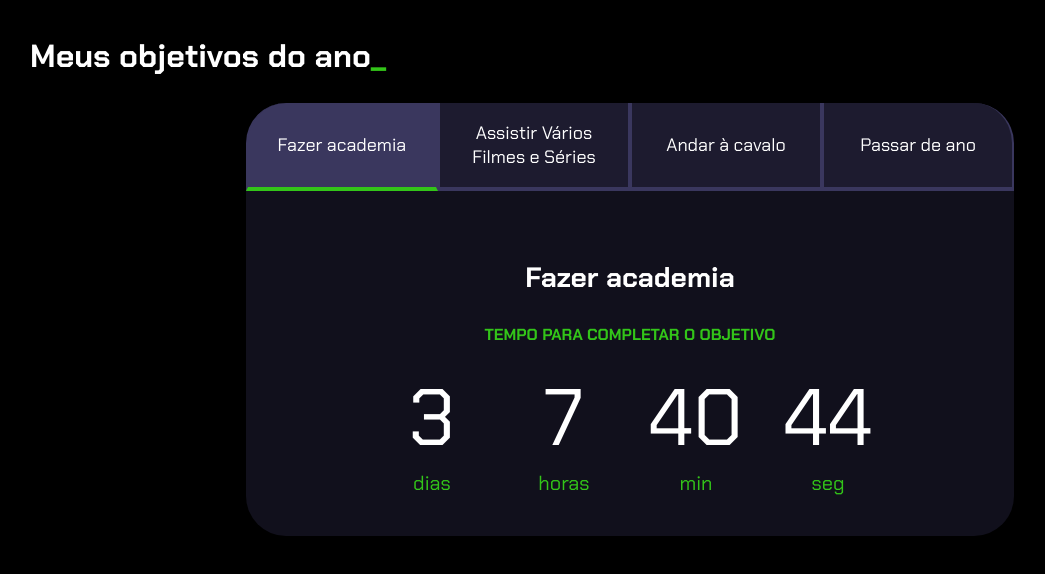
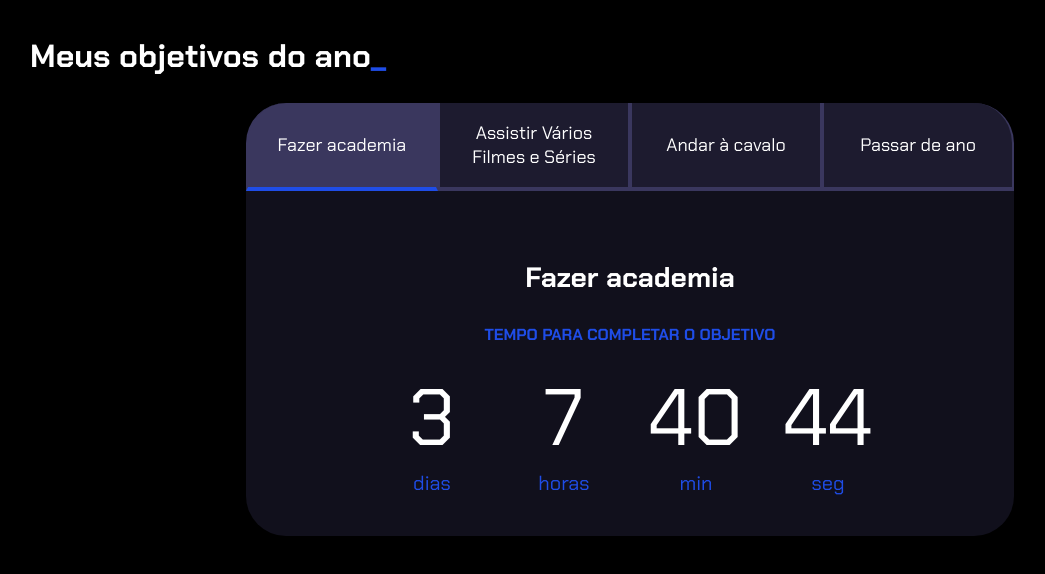
Before and after one commit to joaobonelli6/Projeto-de-vida, a plain HTML site: page index.html in a window 1280 px wide. Shown: the whole page, without its empty margins (10-1055 px from the left). Drawn offline with Linux system fonts and the light colour scheme.

Commit message:
modificação de cor

```diff
--- a/style.css
+++ b/style.css
@@ -2,7 +2,7 @@
 
 :root {
     --cor-de-fundo: #000000;
-    --verde: #33c519;
+    --verde: #1f4de7;
     --branco: #ffffff;
     --botao-ativo: #3A375E;
     --botao-inativo: rgba(58, 55, 94, 0.5);
```
